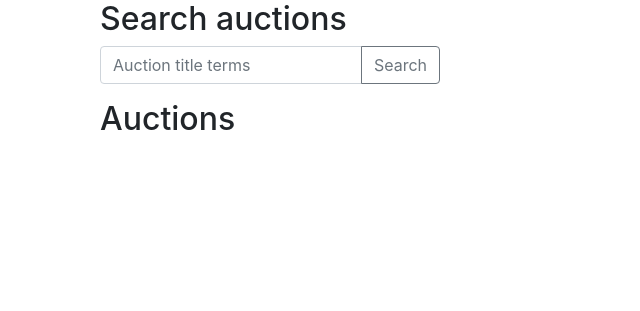
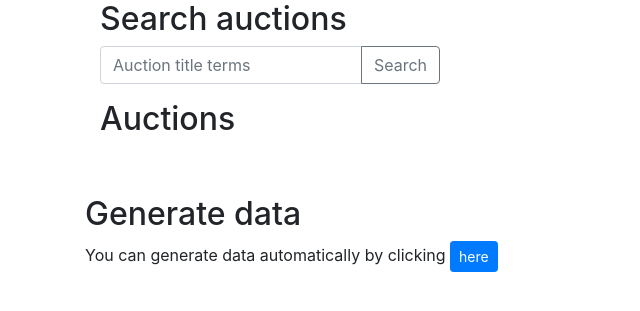
Before and after one commit to vanntile/YAAS-Django-course, a Django app: template auction/templates/index.html in a window 1280 px wide. Shown: the part 193-504 px from the top of the page, without its empty margins (0-640 px from the left). Run offline with Django 3.2, Linux system fonts and the light colour scheme; the template is opened without the code that fills it, so the values that code supplies are empty; some libraries are stand-ins or nearby versions.

Commit message:
Generate data links in the main page

```diff
--- a/auction/templates/index.html
+++ b/auction/templates/index.html
@@ -83,4 +83,17 @@
             {% endif %}
         {% endfor %}
     </div>
+
+    <div class="row pt-5">
+        <div class="col-md-4">
+            <h2>{% trans "Generate data" %}</h2>
+        </div>
+    </div>
+    <div class="row">
+        <div class="col-md-12">
+            <p>{% trans "You can generate data automatically by clicking" %}
+                <a class="btn btn-sm btn-primary" href="{% url 'generatedataapi' %}">{% trans "here" %}</a>
+            </p>
+        </div>
+    </div>
 {% endblock %}
```
Also changed, not shown: locale/sv/LC_MESSAGES/django.po.
